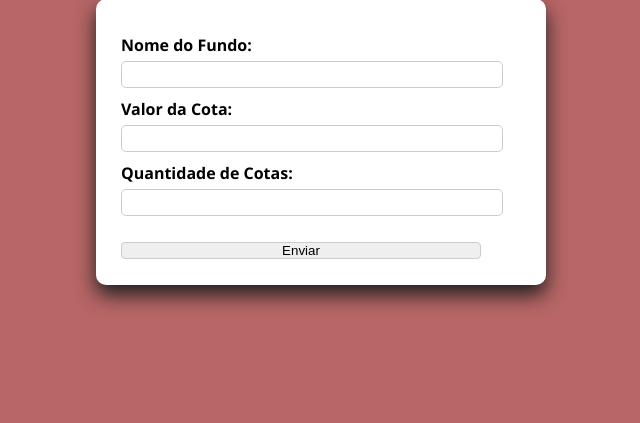
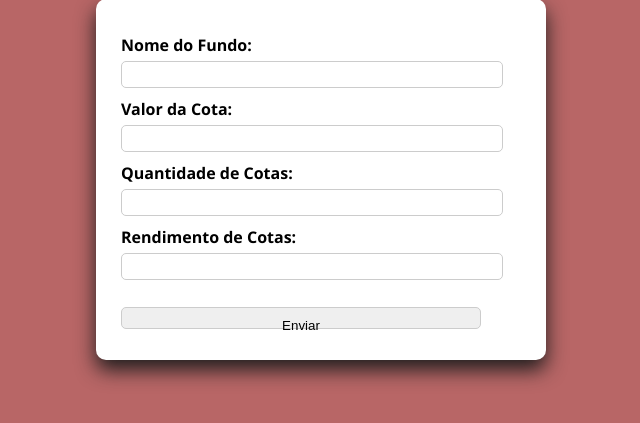
Before and after one commit to GuilhermeStn/PROJETO-COTAS, a Flask app: page / in a window 1280 px wide. Shown: the part 145-568 px from the top of the page, without its empty margins (319-959 px from the left). Run offline with Flask 3, Linux system fonts and the light colour scheme.

Commit message:
interação com o js na pratica
fix erros de casas decimais e mostrar na tela

```diff
--- a/static/dados-fundos.js
+++ b/static/dados-fundos.js
@@ -1,3 +1,47 @@
 // teste de pegar os dados dos fundos
 
 alert("Ola, tudo bem ?")
+
+
+// capturar os dados dos fundos
+
+function base(){
+    window.alert("teste clique ")
+    var nomeFundo = document.getElementById("Nome-fundo").value
+    var valorCota = document.getElementById("Valor-cota").value
+    var rendimentoCota = document.getElementById("Rendimento-cota").value
+    var quantidadeCota = document.getElementById("Quantidade-cota").value
+    console.log(nomeFundo)
+    alert(nomeFundo)
+    alert(valorCota)
+    alert(quantidadeCota)
+    juros(nomeFundo,parseFloat(valorCota),parseFloat(rendimentoCota),parseFloat(quantidadeCota))
+}
+
+function juros(nome,valor,rendimento,quantidade){
+    console.log("calculadora de juros compostos")
+    console.log(nome);
+    console.log(valor);
+    console.log(rendimento);
+    console.log(quantidade);
+    if (quantidade==0){
+        quantidade = 1
+        console.log("Addc uma cota pra simular o rendimento")
+    }
+    console.log("faremos a conta de quantas contas você precisa , para que o rendimento compre outra cota")
+    console.log("                                  ")
+    /// calcular o rendimento de acordo com a quantidade de cotas do mess
+    var rendimento_valor = rendimento * quantidade
+    console.log("rendimento atual de R$: " + rendimento_valor)
+    if (rendimento_valor < valor){
+         console.log("rendimento atual de R$: " + rendimento_valor, "menor doque o valor da cota de :R$ " +valor )
+         while (rendimento_valor < valor){
+             quantidade = quantidade + 1  // addc uma cota a mais
+             console.log("Com a quantidade de " + quantidade ,"cotas")
+             rendimento_valor = rendimento * quantidade
+             console.log(" rendimento de R$ " + rendimento_valor.toFixed(2))
+             var valor_investido = quantidade * valor
+             console.log("valor investido nas cotas R$:" + valor_investido.toFixed(2))
+         }
+        }
+}
--- a/templates/main.html
+++ b/templates/main.html
@@ -4,8 +4,8 @@
     <meta charset="UTF-8">
     <meta name="viewport" content="width=device-width, initial-scale=1.0">
     <link rel="stylesheet" href="/static/home.css">
+    <script src="/static/dados-fundos.js"></script>
     <title>Site-Cotas</title>
-    <script src="/static/dados-fundos.js"></script>
 </head>
 <body>
     <header>
@@ -35,8 +35,12 @@
             Quantidade de Cotas:
             <input type="number" name="Quantidade-cota" id="Quantidade-cota" class="base" required>
         </label>
+         <label for="Rendimento-cota">
+            Rendimento de Cotas:
+            <input type="number" name="Rendimento-cota" id="Rendimento-cota" class="base" required>
+        </label>
         <br>
-        <input type="submit" value="Enviar" id="submit-btn">
+        <button type="button" class="base" onclick="base()">Enviar</button>
     </form>
 </body>
 </html>
```
